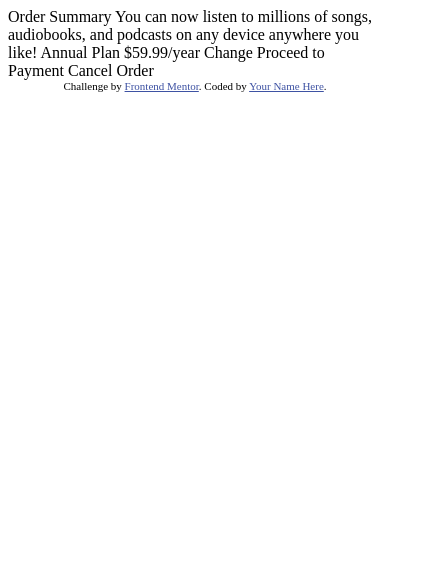
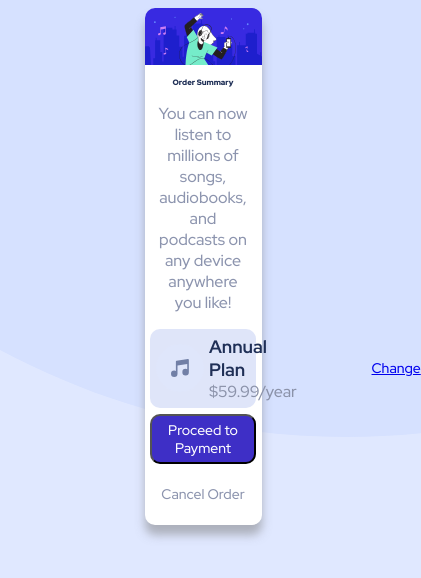
Before and after one commit to JohnZDictator/frontend-mentor-1, a plain HTML site: page index.html in a window 390 px wide. Shown: the whole page, 421 px wide, since content can reach past the window. Drawn offline with Linux system fonts and the light colour scheme.

Commit message:
responsive but not designed with mobile first design approach

```diff
--- /dev/null
+++ b/index.css
@@ -0,0 +1,106 @@
+@import url('https://fonts.googleapis.com/css2?family=Red+Hat+Display:wght@500;700;900&display=swap');
+body{
+    width: 100%;
+    height: 100%;
+    background-color: #e0e8ff;
+    background-image: url('images/pattern-background-desktop.svg');
+    background-repeat: no-repeat;
+}
+
+.container{
+    width: 30%;
+    border-radius: 10px;
+    background-color: white;
+    box-shadow: 0 10px 10px rgba(122, 122, 122, 0.5);
+    /* margin: 5em 0; */
+    margin: auto;
+}
+
+.hero-image{
+    width: 100%;
+    border-top-right-radius: 10px;
+    border-top-left-radius: 10px;
+}
+
+.title{
+    text-align: center;
+    font: 900 2vw 'Red Hat Display', sans-serif;
+    color: #1f2f56;
+}
+
+.description{
+    padding: 0 10% 0 10%;
+    text-align: center;
+    font: 500 16px 'Red Hat Display', sans-serif;
+    color: #8c94ae;
+}
+
+.music-container{
+    display: flex;
+    width: 80%;
+    padding: 5% 5% 5% 5%;
+    margin: auto;
+    align-items: center;
+    background: #dfe5f9;
+    border-radius: 10px;
+}
+
+.music-container div{
+    margin: 0 5% 0 5%;
+    font: 500 16px 'Red Hat Display', sans-serif;
+}
+
+.music-container div p{
+    margin: 0;
+}
+
+.music-title{
+    font: 700 18px 'Red Hat Display', sans-serif;
+    color: #1f2f56;
+}
+
+.music-price{
+    color: #8b92a9;
+}
+
+.music-change-link{
+    margin-left: 5em;
+    font: 500 14px 'Red Hat Display', sans-serif;
+}
+
+.options{
+    padding: 5%;
+    transition: 0.3s;
+    text-align: center;
+}
+
+.music-success{
+    width: 100%;
+    height: 50px;
+    border-radius: 10px;
+    background-color: #3e2fc6;
+    color: white;
+    font: 500 14px 'Red Hat Display', sans-serif;
+}
+
+.music-success:hover{
+    font: 500 16px 'Red Hat Display', sans-serif;
+}
+
+.music-cancel{
+    margin-top: 5%;
+    width: 100%;
+    height: 50px;
+    border-radius: 10px;
+    align-items: center;
+    color: #8c94ae;
+    font: 500 14px 'Red Hat Display', sans-serif;
+    background-color: Transparent;
+    border: none;
+}
+
+.music-cancel:hover{
+    color: white;
+    font: 500 16px 'Red Hat Display', sans-serif;
+    background-color: rgba(255, 122, 122, 1);
+}
--- a/index.html
+++ b/index.html
@@ -1,8 +1,10 @@
 <!DOCTYPE html>
 <html lang="en">
+
 <head>
   <meta charset="UTF-8">
-  <meta name="viewport" content="width=device-width, initial-scale=1.0"> <!-- displays site properly based on user's device -->
+  <meta name="viewport" content="width=device-width, initial-scale=1.0">
+  <!-- displays site properly based on user's device -->
 
   <link rel="icon" type="image/png" sizes="32x32" href="./images/favicon-32x32.png">
 
@@ -10,28 +12,57 @@
 
   <!-- Feel free to remove these styles or customise in your own stylesheet 👍 -->
   <style>
-    .attribution { font-size: 11px; text-align: center; }
-    .attribution a { color: hsl(228, 45%, 44%); }
+    .attribution {
+      font-size: 11px;
+      text-align: center;
+    }
+
+    .attribution a {
+      color: hsl(228, 45%, 44%);
+    }
   </style>
+
+  <!-- Here I added Google Fonts -->
+  <!-- <link rel="preconnect" href="https://fonts.googleapis.com">
+  <link rel="preconnect" href="https://fonts.gstatic.com" crossorigin>
+  <link href="https://fonts.googleapis.com/css2?family=Red+Hat+Display&display=swap" rel="stylesheet"> -->
+  <!-- Google Fonts End -->
+  <!-- Here I added My external css styles  -->
+  <link rel="stylesheet" href="index.css">
+  <!-- External css styles end -->
 </head>
+
 <body>
 
-  Order Summary
+  <section class="container">
+    <main>
+      <article class="article">
+        <img src="images/illustration-hero.svg" alt="hero" class="hero-image">
+        <h1 class="title">Order Summary</h1>
+        <p class="description">You can now listen to millions of songs, audiobooks, and podcasts on any
+          device anywhere you like!</p>
+        <div class="music-container">
+          <img src="images/icon-music.svg" alt="music">
+          <div>
+            <p class="music-title">Annual Plan</p>
+            <p class="music-price">$59.99/year</p>
+          </div>
+          <a href="#" class="music-change-link">Change</a>
+        </div>
 
-  You can now listen to millions of songs, audiobooks, and podcasts on any
-  device anywhere you like!
+        <div class="options">
+          <button class="music-success">Proceed to Payment</button>
+          <button class="music-cancel">Cancel Order</button>
+        </div>
 
-  Annual Plan
-  $59.99/year
+      </article>
+    </main>
+  </section>
 
-  Change
-
-  Proceed to Payment
-  Cancel Order
-
-  <div class="attribution">
+  <!-- <div class="attribution">
     Challenge by <a href="https://www.frontendmentor.io?ref=challenge" target="_blank">Frontend Mentor</a>.
     Coded by <a href="#">Your Name Here</a>.
-  </div>
+  </div> -->
 </body>
+
 </html>
```
